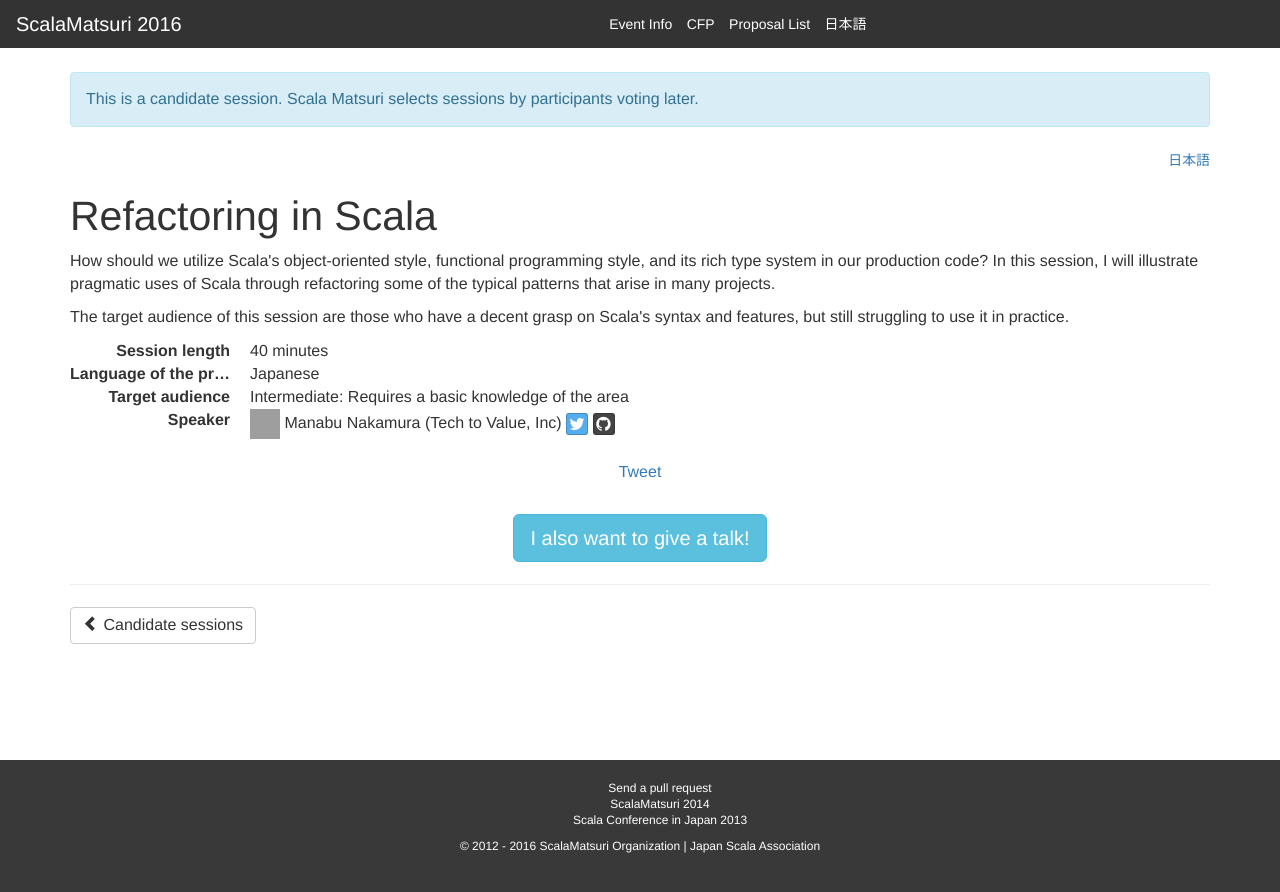
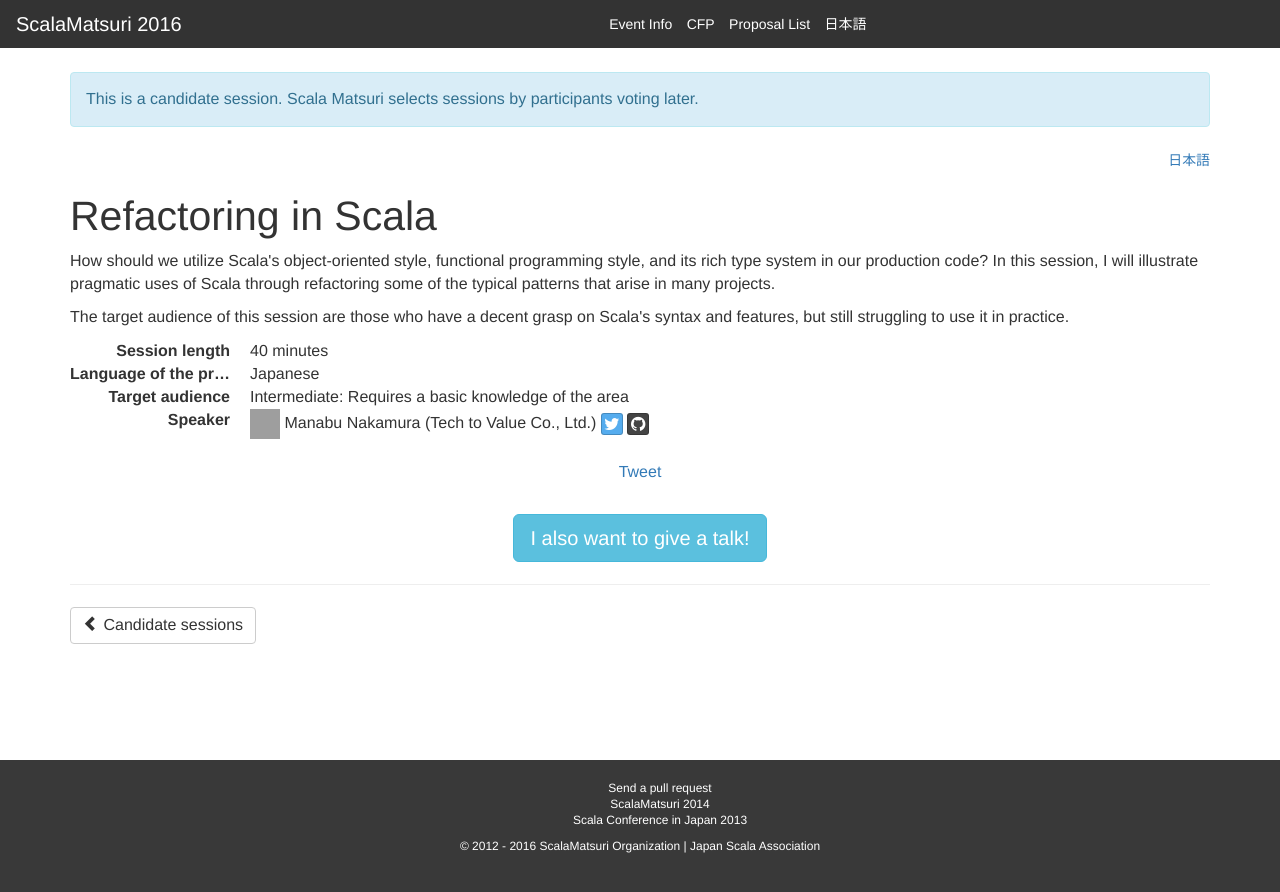
Before and after one commit to scalajp/2016.scalamatsuri.org, a Jekyll site: the page built from _candidates_en/ManabuNakamura_1.html, in a window 1280 px wide. Shown: the top 892 px of the page. Built offline with Jekyll 4.4.1, drawn with Linux system fonts in a browser that asks for light colours; nearby versions of some CDN libraries; comment, search, counter and statistics services are not loaded; grey boxes are pictures that could not be loaded.

Commit message:
Update ManabuNakamura_1.html
英語名も一緒にフォームに入れたんですけど自動Issueの際に日本語しか入ってなかったっぽい。
Issue には Form の日英両項目入れるって可能でしょうか？ @kiris

```diff
--- a/_candidates_en/ManabuNakamura_1.html
+++ b/_candidates_en/ManabuNakamura_1.html
@@ -7,7 +7,7 @@ language: Japanese
 twitter: gakuzzzz
 github: gakuzzzz
 icon: https://pbs.twimg.com/profile_images/1431608839/ceb5e4f7-bec8-4a68-a86c-32d0c7ae4e22_bigger.png
-organization: Tech to Value, Inc
+organization: Tech to Value Co., Ltd.
 ---
 <p>How should we utilize Scala's object-oriented style, functional programming style, and its rich type system in our production code?
 In this session, I will illustrate pragmatic uses of Scala through refactoring some of the typical patterns that arise in many projects.</p>
```
